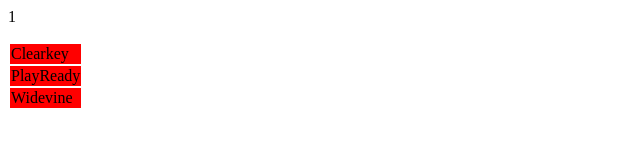
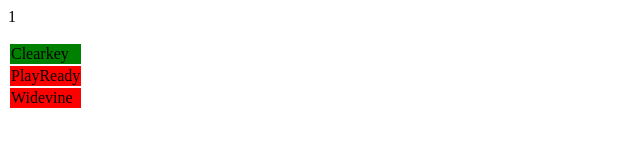
Before and after one commit to lhalliwell/lhalliwell.github.io, a plain HTML site: page index.html in a window 1280 px wide. Shown: the whole page, without its empty margins (0-640 px from the left). Drawn offline with Linux system fonts and the light colour scheme.

Commit message:
Update index.html

```diff
--- a/index.html
+++ b/index.html
@@ -1,7 +1,7 @@
 <script>
   function tryKeySystem(name) {
     var config = [{initDataTypes: ['webm'],
-      videoCapabilities: [{contentType: 'video/mp4; codecs="mp4a.40.2"'}]}];
+      videoCapabilities: [{contentType: 'video/mp4; codecs="avc1.4D401E"'}]}];
 
     navigator.requestMediaKeySystemAccess(name, config).then(
       function (ksa) {
```
